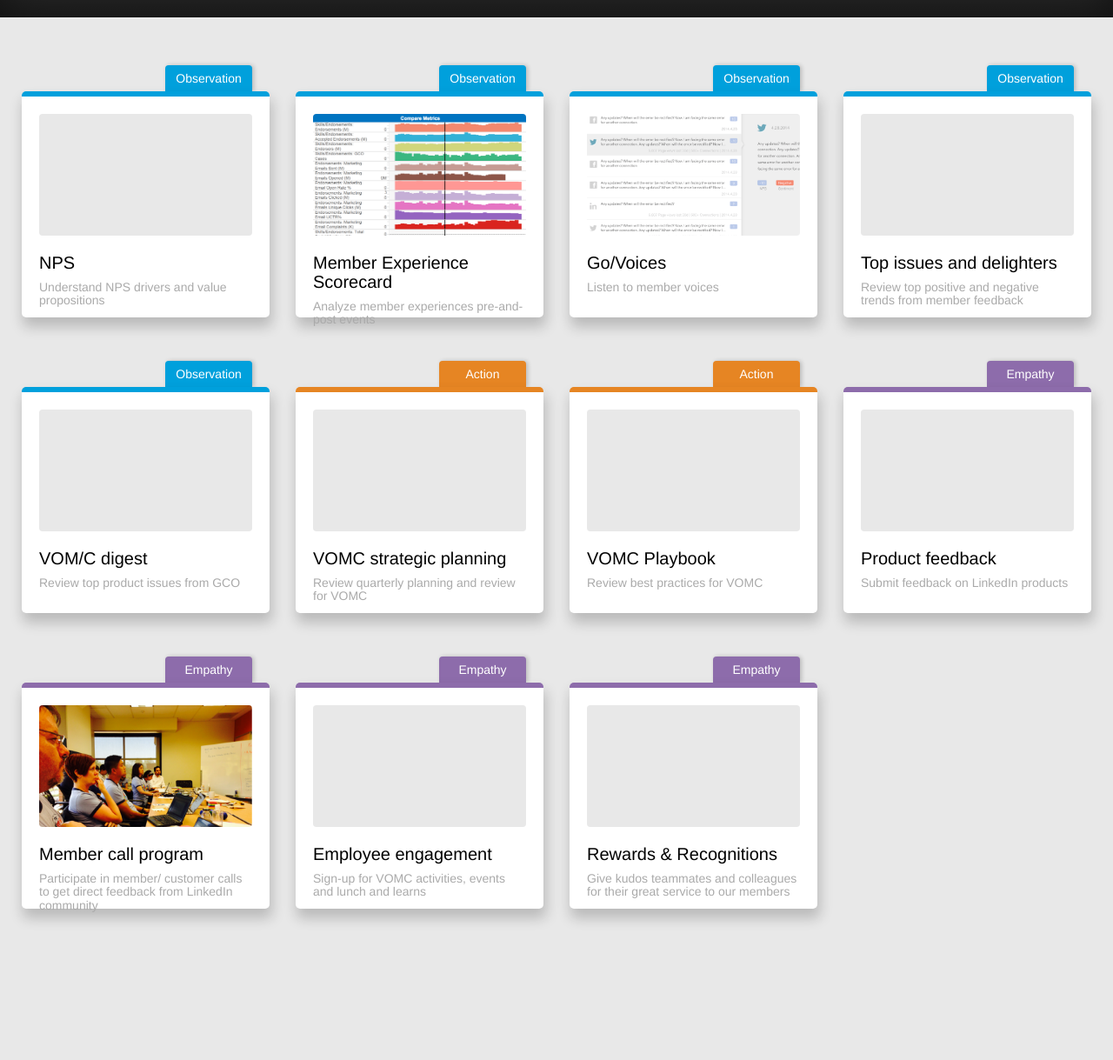
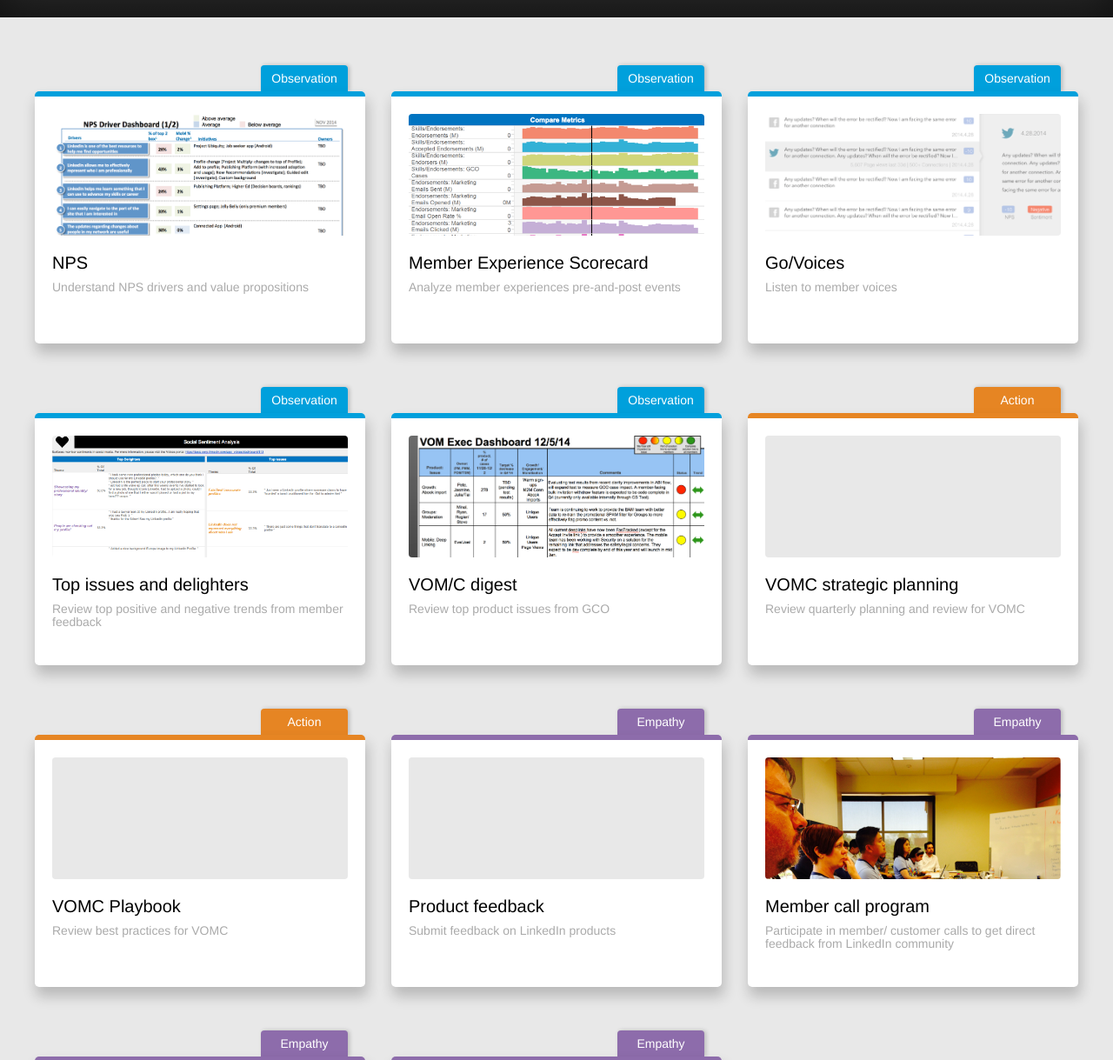
Before and after one commit to yansui85/vomc, a plain HTML site: page index.html in a window 1280 px wide. Shown: the part 480-1699 px from the top of the page at 87% size. Before the commit the page ends 1600 px from the top, so only its background shows below. Drawn offline with nearby package versions, Linux system fonts and the light colour scheme; grey boxes are pictures that could not be loaded.

Commit message:
style changes

```diff
--- a/index.html
+++ b/index.html
@@ -30,57 +30,57 @@
         <div class="container-fluid">
           <div class="row main">
             <!-- <h2 class="row-title">Observation</h2> -->
-            <div class="col-xs-6 col-sm-4 col-md-3 card-container">
-                <div class="category category-observation">Observation</div>
+            <div class="col-xs-12 col-sm-6 col-md-4 col-lg-3 card-container">
+                <div class="truncate category category-observation">Observation</div>
                 <div class="card">
             		<div class="img-container">
-                        <img src="images/placeholder.png"></img>
+                        <img src="images/nps.png"></img>
                     </div>
-                    <div class="img-cover"></div>
+                    <!-- <div class="img-cover"></div>   -->
                     <h3 class="card-title">NPS</h3>
                     <h4 class="card-description">Understand NPS drivers and value propositions</h4>
             	</div>
             </div>
-            <div class="col-xs-6 col-sm-4 col-md-3 card-container">
-                <div class="category category-observation">Observation</div>
+            <div class="col-xs-12 col-sm-6 col-md-4 col-lg-3 card-container">
+                <div class="truncate category category-observation">Observation</div>
                 <div class="card">
                     <div class="img-container">
                         <img src="images/mes.png"></img>
                     </div>
-                    <div class="img-cover"></div>
+                    <!-- <div class="img-cover"></div>   -->
                     <h3 class="card-title">Member Experience Scorecard</h3>
                     <h4 class="card-description">Analyze member experiences pre-and-post events</h4>
                 </div>
             </div>
-            <div class="col-xs-6 col-sm-4 col-md-3 card-container">
-                <div class="category category-observation">Observation</div>
+            <div class="col-xs-12 col-sm-6 col-md-4 col-lg-3 card-container">
+                <div class="truncate category category-observation">Observation</div>
                 <div class="card">
                     <div class="img-container">
                         <img src="images/voices.png"></img>
                     </div>
-                    <div class="img-cover"></div>
+                    <!-- <div class="img-cover"></div>   -->
                     <h3 class="card-title">Go/Voices</h3>
                     <h4 class="card-description">Listen to member voices</h4>
                 </div>
             </div>
-            <div class="col-xs-6 col-sm-4 col-md-3 card-container">
-                <div class="category category-observation">Observation</div>
+            <div class="col-xs-12 col-sm-6 col-md-4 col-lg-3 card-container">
+                <div class="truncate category category-observation">Observation</div>
                 <div class="card">
                     <div class="img-container">
-                        <img src="images/placeholder.png"></img>
+                        <img src="images/top.png"></img>
                     </div>
-                    <div class="img-cover"></div>
+                    <!-- <div class="img-cover"></div>   -->
                     <h3 class="card-title">Top issues and delighters</h3>
                     <h4 class="card-description">Review top positive and negative trends from member feedback</h4>
                 </div>
             </div>
-            <div class="col-xs-6 col-sm-4 col-md-3 card-container">
-                <div class="category category-observation">Observation</div>
+            <div class="col-xs-12 col-sm-6 col-md-4 col-lg-3 card-container">
+                <div class="truncate category category-observation">Observation</div>
                 <div class="card">
                     <div class="img-container">
-                        <img src="images/placeholder.png"></img>
+                        <img src="images/digest.png"></img>
                     </div>
-                    <div class="img-cover"></div>
+                    <!-- <div class="img-cover"></div>   -->
                     <h3 class="card-title">VOM/C digest</h3>
                     <h4 class="card-description">Review top product issues from GCO</h4>
                 </div>
@@ -89,24 +89,24 @@
 
           <!-- <div class="row main"> -->
             <!-- <h2 class="row-title">Action</h2> -->
-            <div class="col-xs-6 col-md-3 card-container">
-                <div class="category category-action">Action</div>
+            <div class="col-xs-12 col-sm-6 col-md-4 col-lg-3 card-container">
+                <div class="truncate category category-action">Action</div>
                 <div class="card">
                     <div class="img-container">
                         <img src="images/placeholder.png"></img>
                     </div>
-                    <div class="img-cover"></div>
+                    <!-- <div class="img-cover"></div>   -->
                     <h3 class="card-title">VOMC strategic planning</h3>
                     <h4 class="card-description">Review quarterly planning and review for VOMC</h4>
                 </div>
             </div>
-            <div class="col-xs-6 col-md-3 card-container">
-                <div class="category category-action">Action</div>
+            <div class="col-xs-12 col-sm-6 col-md-4 col-lg-3 card-container">
+                <div class="truncate category category-action">Action</div>
                 <div class="card">
                     <div class="img-container">
                         <img src="images/placeholder.png"></img>
                     </div>
-                    <div class="img-cover"></div>
+                    <!-- <div class="img-cover"></div>   -->
                     <h3 class="card-title">VOMC Playbook</h3>
                     <h4 class="card-description">Review best practices for VOMC</h4>
                 </div>
@@ -115,46 +115,46 @@
 
           <!-- <div class="row main"> -->
             <!-- <h2 class="row-title">Empathy</h2> -->
-            <div class="col-xs-6 col-sm-4 col-md-3 card-container">
-                <div class="category category-empathy">Empathy</div>
+            <div class="col-xs-12 col-sm-6 col-md-4 col-lg-3 card-container">
+                <div class="truncate category category-empathy">Empathy</div>
                 <div class="card">
                     <div class="img-container">
                         <img src="images/placeholder.png"></img>
                     </div>
-                    <div class="img-cover"></div>
+                    <!-- <div class="img-cover"></div>   -->
                     <h3 class="card-title">Product feedback</h3>
                     <h4 class="card-description">Submit feedback on LinkedIn products</h4>
                 </div>
             </div>
-            <div class="col-xs-6 col-sm-4 col-md-3 card-container">
-                <div class="category category-empathy">Empathy</div>
+            <div class="col-xs-12 col-sm-6 col-md-4 col-lg-3 card-container">
+                <div class="truncate category category-empathy">Empathy</div>
                 <div class="card">
                     <div class="img-container">
                         <img src="images/411.png"></img>
                     </div>
-                    <div class="img-cover"></div>
+                    <!-- <div class="img-cover"></div>   -->
                     <h3 class="card-title">Member call program</h3>
                     <h4 class="card-description">Participate in member/ customer calls to get direct feedback from LinkedIn community</h4>
                 </div>
             </div>
-            <div class="col-xs-6 col-sm-4 col-md-3 card-container">
-                <div class="category category-empathy">Empathy</div>
+            <div class="col-xs-12 col-sm-6 col-md-4 col-lg-3 card-container">
+                <div class="truncate category category-empathy">Empathy</div>
                 <div class="card">
                     <div class="img-container">
                         <img src="images/placeholder.png"></img>
                     </div>
-                    <div class="img-cover"></div>
+                    <!-- <div class="img-cover"></div>   -->
                     <h3 class="card-title">Employee engagement</h3>
                     <h4 class="card-description">Sign-up for VOMC activities, events and lunch and learns</h4>
                 </div>
             </div>
-            <div class="col-xs-6 col-sm-4 col-md-3 card-container">
-                <div class="category category-empathy">Empathy</div>
+            <div class="col-xs-12 col-sm-6 col-md-4 col-lg-3 card-container">
+                <div class="truncate category category-empathy">Empathy</div>
                 <div class="card">
                     <div class="img-container">
                         <img src="images/placeholder.png"></img>
                     </div>
-                    <div class="img-cover"></div>
+                    <!-- <div class="img-cover"></div>   -->
                     <h3 class="card-title">Rewards & Recognitions</h3>
                     <h4 class="card-description">Give kudos teammates and colleagues for their great service to our members</h4>
                 </div>
--- a/styles/dimensions.less
+++ b/styles/dimensions.less
@@ -1,2 +1,3 @@
-@navbar-height: 42px;
-@grid-float-breakpoint: @screen-sm;
+@navbar-height: 			42px;
+@screen-lg:                 1400px;
+@global-width: 				1280px;
--- a/styles/main.less
+++ b/styles/main.less
@@ -17,6 +17,12 @@ html, body {
 	z-index: -100;
 }
 
+// .container {
+//   @media (min-width: @screen-xs-min) {
+//     width: 480px;
+//   }
+// }
+
 @welcome-height: 500px;
 @card-img-height: 140px;
 #welcome {
@@ -31,10 +37,14 @@ html, body {
 	.inner-shadow(0, 0, 50px, 0.5);
 	padding: @welcome-height/4 100px;
 	#welcome-msg {
+		max-width: @global-width;
 		font-family: "Avenir Next";
 		text-shadow: 1px 2px 5px rgba(0,0,0,0.8);
+		margin-left: auto;
+		margin-right: auto;
 		h1 {
 			font-weight: 400;
+			font-size: 32px;
 			line-height: 1.5em;
 		}
 		i {
@@ -51,9 +61,18 @@ html, body {
 	.gradient(rgba(0,0,0,0.5), rgba(0,0,0,0.8), rgba(0,0,0,0.3));
 }
 
+.truncate {
+  white-space: nowrap;
+  overflow: hidden;
+  text-overflow: ellipsis;
+}
+
 .row {
   	padding: 20px 10px;
   	margin-top: 40px;
+  	max-width: @global-width;
+  	margin-left: auto;
+  	margin-right: auto;
   	h2.row-title {
   		padding: 0 7px;
   		margin: 10px 0;
@@ -97,11 +116,12 @@ html, body {
 			}
 		}
 		.card {
-			height: @card-img-height + 120px;
+			height: @card-img-height + 150px;
 			.rounded(5px);
 			.drop-shadow(2px, 10px, 15px, 1px, 0.2);
 			background-color: white;
 			padding: 20px;
+			overflow: hidden;
 			.img-container {
 				width: 100%;
 				height: @card-img-height;
@@ -143,3 +163,33 @@ html, body {
 		// }
 	}
 }
+
+@media (max-width: @screen-sm) {
+	#welcome {
+		padding: @welcome-height/6 100px;
+		#welcome-msg {
+			h1 {
+				font-size: 28px;
+			}
+			i {
+				font-size: 36px;
+			}
+		}
+	}
+
+}
+
+@media (max-width: 550px) {
+	#welcome {
+		padding: @welcome-height/6 50px;
+		#welcome-msg {
+			h1 {
+				font-size: 20px;
+			}
+			i {
+				font-size: 36px;
+				margin: 10px;
+			}
+		}
+	}
+}
```
Also changed, not shown: images/digest.png (added), images/nps.png (added), images/top.png (added), styles/main.css.
